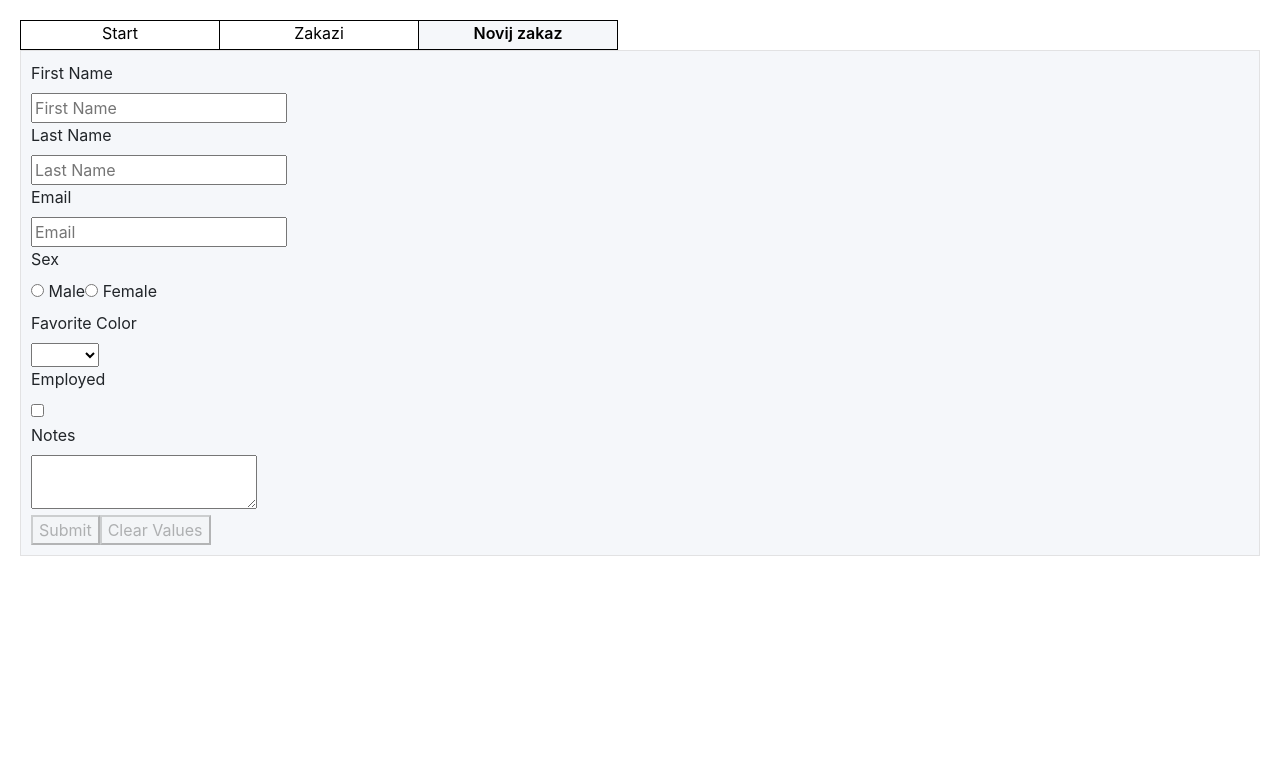
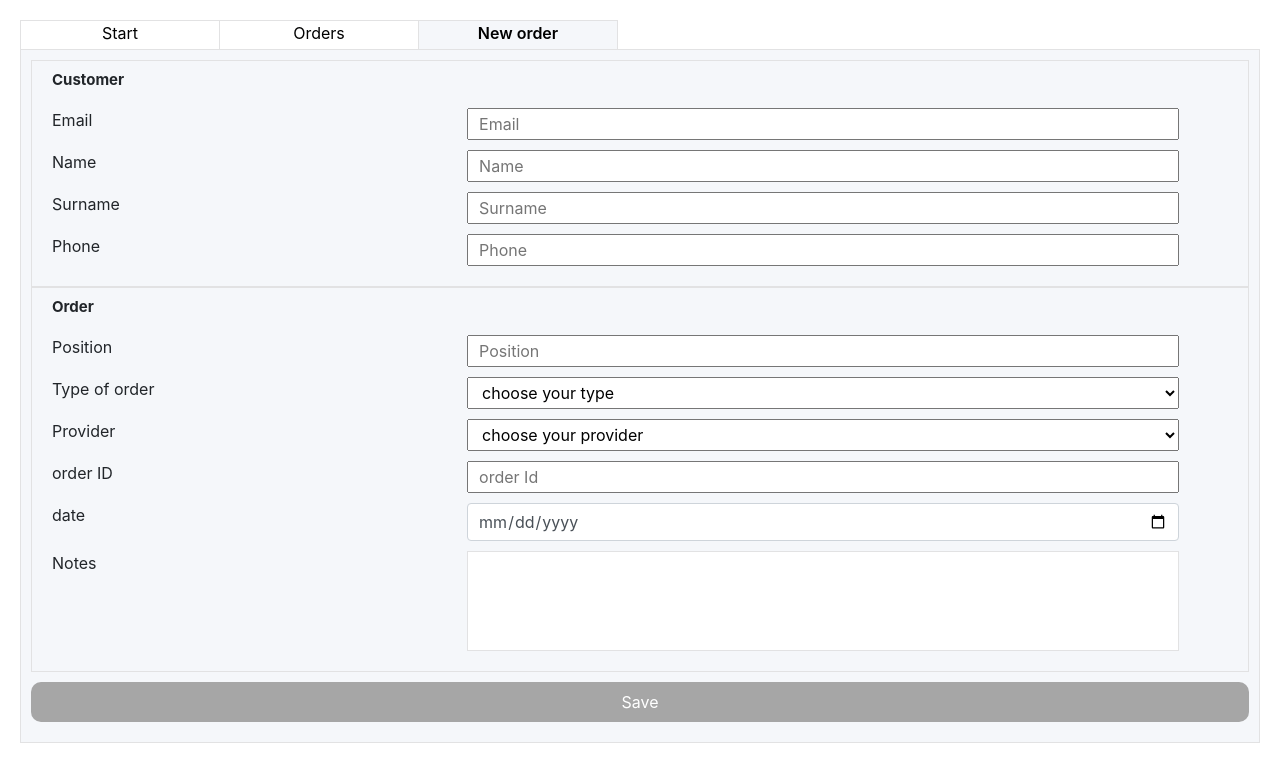
Before and after one commit to squier111/test-spa, a React (Create React App) app: page /order in a window 1280 px wide. Shown: the top 782 px of the page. Built offline with nearby package versions, Linux system fonts and the light colour scheme; no server answers.

Commit message:
in progress

```diff
--- a/src/components/app/app.js
+++ b/src/components/app/app.js
@@ -1,28 +1,11 @@
 import React, {Component} from 'react'
 import './app.css'
-import { connect } from 'react-redux';
 import Header from '../shop-header';
 import {HomePage , OrderPage , CartPage } from '../pages';
-
 import {Route, Switch} from 'react-router-dom';
-
-import WithSpaService from '../hoc'
-
-import {itemsLoaded} from '../../actions';
-
 
 class App extends Component {
 
-
-  componentDidMount() {
-    // 1. receive data
-    const {WithSpaService , itemsLoaded} = this.props;
-
-    // 2.dispatch action to store
-        WithSpaService.getResource().then((data)=>{
-          itemsLoaded(data);
-      });
-  }
 
   render() {
     return (
@@ -52,17 +35,5 @@ class App extends Component {
   }
 }
 
-const mapStateToProps = () => {
-  return {};
-}
 
-const mapDispatchToProps = (dispatch) => {
-  return {
-    itemsLoaded: item => {
-      dispatch(itemsLoaded(item));
-    },
-  }
-}
-
-
-export default WithSpaService()(connect(mapStateToProps, mapDispatchToProps)(App));
+export default App;
--- a/src/components/pages/home-page.js
+++ b/src/components/pages/home-page.js
@@ -1,10 +1,31 @@
 import React from 'react';
 import {Link} from 'react-router-dom'
 
+const buttonHolderStyle = {
+  display: 'flex',
+  minHeight: '500px',
+  justifyContent: 'center',
+  alignItems: "center",
+}
+
+const buttonStyle = {
+  color: '#fff',
+  display: 'inline-block',
+  verticalAlign: 'top',
+  background: '#5252d4',
+  borderRadius: "30px",
+  minWidth: '200px',
+  paddingTop: '7px',
+  height: '40px',
+  textAlign:'center',
+}
+
+
 const HomePage =() => {
   return <div className="home-page">
-           home-page
-           <Link to='/cart' className="link">Start</Link>
+           <div style={buttonHolderStyle}>
+              <Link style ={buttonStyle} to='/cart' className="link">Start</Link>
+           </div>
         </div>
 }
 
--- /dev/null
+++ b/src/components/pages/order-page.css
@@ -0,0 +1,47 @@
+.order-form label {
+    width: 35%;
+}
+.order-form input {
+    width: 60%;
+    padding: 0 10px;
+}
+.order-form select {
+    width: 60%;
+    padding: 0 10px;
+}
+.order-form textarea {
+    width: 60%;
+    resize: none;
+    height: 100px;
+    border: 1px solid #e2e2e3;
+    padding: 0 10px;
+}
+.order-form .form-row {
+    margin: 0 0 10px;
+}
+.order-form .form-row-submit {
+    margin: 0 0 10px;
+    padding: 10px 0 0 0;
+}
+.order-form .form-row-submit button {
+    width: 100%;
+    height: 40px;
+    color: #fff;
+    background: #5252d4;
+    border: none;
+    border-radius: 10px;
+}
+.order-form .form-row-submit button:disabled {
+    background: #a6a6a6;
+    cursor: no-drop;
+}
+.form-part {
+    border: 1px solid #e2e2e3;
+    padding: 10px 10px 10px 20px;
+}
+.form-part h3 {
+    font-size: 15px;
+    line-height: 17px;
+    font-weight: 700;
+    margin: 0 0 20px;
+}
--- a/src/components/pages/order-page.js
+++ b/src/components/pages/order-page.js
@@ -1,172 +1,116 @@
 import React , {Component} from 'react';
 import { connect } from 'react-redux';
-import {submitForm , nameForm, emailForm} from '../../actions';
+import {submitForm , itemsRequest, itemsError} from '../../actions';
 import WithSpaService from '../hoc';
+import {reset} from 'redux-form';
 import { Field, reduxForm } from 'redux-form';
+import './order-page.css';
 
 class OrderPage extends Component {
-  constructor(){
-    super();
-    this.state={
-      customer: '',
-      email: '',
-    }
-  }
-
-  onLabelChangeMail =(e) => {
-    this.setState({email:e.target.value})
-    this.props.emailForm(this.state.email);
-  }
-  onLabelChangeName = (e) => {
-    this.setState({customer:e.target.value})
-    this.props.nameForm(this.state.customer);
-  }
-
 
   onSubmit =(e) => {
     e.preventDefault();
     const spa = this.props.WithSpaService;
     this.props.onSubmit(spa);
-    this.setState({
-      customer: '',
-      email: '',
-    });
-
   }
 
   render () {
-    const {customer, email} = this.state;
-    const { handleSubmit, pristine, reset, submitting } = this.props;
+    const { handleSubmit, pristine, submitting, reset } = this.props;
     return (
-    <form onSubmit={handleSubmit}>
-      <div>
-        <label>First Name</label>
-        <div>
+    <form className="order-form" onSubmit={this.onSubmit}>
+      <div className="form-part">
+        <h3>Customer</h3>
+        <div className="form-row">
+          <label>Email</label>
+            <Field
+              name="email"
+              component="input"
+              type="email"
+              placeholder="Email"
+              />
+        </div>
+        <div className="form-row">
+          <label>Name</label>
           <Field
-            name="firstName"
+            name="name"
             component="input"
             type="text"
-            placeholder="First Name"
+            placeholder="Name"
+          />
+        </div>
+        <div className="form-row">
+          <label>Surname</label>
+          <Field
+            name="surname"
+            component="input"
+            type="text"
+            placeholder="Surname"
+          />
+        </div>
+        <div className="form-row">
+          <label>Phone</label>
+          <Field
+            name="phone"
+            component="input"
+            type="text"
+            placeholder="Phone"
           />
         </div>
       </div>
-      <div>
-        <label>Last Name</label>
-        <div>
+      <div className="form-part">
+        <h3>Order</h3>
+        <div className="form-row">
+          <label>Position</label>
           <Field
-            name="lastName"
+            name="position"
             component="input"
             type="text"
-            placeholder="Last Name"
+            placeholder="Position"
           />
         </div>
-      </div>
-      <div>
-        <label>Email</label>
-        <div>
+        <div className="form-row">
+          <label>Type of order</label>
+          <Field name="order" component="select"  placeholder="choose your type">
+            <option value='choose your type'>choose your type</option>
+            <option value="retail">retail</option>
+            <option value="wholesale">wholesale</option>
+          </Field>
+        </div>
+        <div className="form-row">
+          <label>Provider</label>
+          <Field name="provider" component="select"  placeholder="choose your provider">
+            <option value='choose your provider'>choose your provider</option>
+            <option value="needMeat">NeedMeat</option>
+            <option value="bunnyForMoney">BunnyForMoney</option>
+          </Field>
+        </div>
+        <div className="form-row">
+          <label>order ID</label>
           <Field
-            name="email"
+            name="orderid"
             component="input"
-            type="email"
-            placeholder="Email"
+            type="text"
+            placeholder="order Id"
           />
         </div>
-      </div>
-      <div>
-        <label>Sex</label>
-        <div>
-          <label>
-            <Field name="sex" component="input" type="radio" value="male" />
-            {' '}
-            Male
-          </label>
-          <label>
-            <Field name="sex" component="input" type="radio" value="female" />
-            {' '}
-            Female
-          </label>
-        </div>
-      </div>
-      <div>
-        <label>Favorite Color</label>
-        <div>
-          <Field name="favoriteColor" component="select">
-            <option />
-            <option value="ff0000">Red</option>
-            <option value="00ff00">Green</option>
-            <option value="0000ff">Blue</option>
-          </Field>
-        </div>
-      </div>
-      <div>
-        <label htmlFor="employed">Employed</label>
-        <div>
-          <Field
-            name="employed"
-            id="employed"
-            component="input"
-            type="checkbox"
-          />
-        </div>
-      </div>
-      <div>
-        <label>Notes</label>
-        <div>
+        <div className="form-row">
+            <label>date</label>
+            <Field
+              name="dateToDone"
+              className="form-control"
+              component="input"
+              type="date"
+            />
+          </div>
+        <div className="form-row">
+          <label>Notes</label>
           <Field name="notes" component="textarea" />
         </div>
       </div>
-      <div>
-        <button type="submit" disabled={pristine || submitting}>Submit</button>
-        <button type="button" disabled={pristine || submitting} onClick={reset}>
-          Clear Values
-        </button>
+      <div className="form-row-submit">
+        <button type="submit" disabled={pristine || submitting}>Save</button>
       </div>
     </form>
-      // <form className="order-page" onSubmit ={this.onSubmit}>
-      //     <div>
-      //       <h3>Заказчик</h3>
-      //       <div className="row">
-      //         <input type="text" placeholder="E-mail" value={email}  onChange={this.onLabelChangeMail} />
-      //       </div>
-      //       <div className="row">
-      //         <input type="text" placeholder="Name" value={customer}  onChange={this.onLabelChangeName}  />
-      //       </div>
-      //       <div className="row">
-      //         <input type="text" placeholder="Surname" />
-      //       </div>
-      //       <div className="row">
-      //         <input type="text" placeholder="phone" />
-      //       </div>
-      //     </div>
-      //     <div>
-      //       <h3>Заказ</h3>
-      //       <div className="row">
-      //         <input type="text" placeholder="Position" />
-      //       </div>
-      //       <div className="row">
-      //         <select>
-      //           <option>Розница</option>
-      //           <option>Опт</option>
-      //         </select>
-      //       </div>
-      //       <div className="row">
-      //         <select>
-      //           <option>ООО Васины штуки</option>
-      //           <option>ООО Петин Рошен</option>
-      //         </select>
-      //       </div>
-      //       <div className="row">
-      //         <input type="text" placeholder="Order ID" />
-      //       </div>
-      //       <div className="row">
-      //         <input type="text" placeholder="Date" />
-      //       </div>
-      //       <div className="row">
-      //         <textarea placeholder="Comment"></textarea>
-      //       </div>
-      //     </div>
-      //     <button type="submit">Save</button>
-      // </form>
     )
   }
 }
@@ -178,20 +122,14 @@ const mapDispatchToProps = (dispatch) => {
   return {
     onSubmit: (spa) => {
       dispatch(submitForm(spa));
-    },
-    nameForm: (customer) => {
-      dispatch(nameForm(customer));
-    },
-    emailForm: (mail) => {
-      dispatch(emailForm(mail));
+      dispatch(reset('simple'));
     },
   }
 }
 
-
 export default WithSpaService()
 (reduxForm({
-  form: 'simple', // a unique identifier for this form
+  form: 'simple',
 })
 (connect(mapStateToProps, mapDispatchToProps)(OrderPage)
 ));
--- a/src/components/shop-header/shop-header.css
+++ b/src/components/shop-header/shop-header.css
@@ -1,5 +1,5 @@
 .header-list {
-  margin: 0;
+  margin: 0 0 -1px;
   padding: 0;
   list-style: none;
 }
@@ -17,7 +17,7 @@
   text-align: center;
   margin: 0 -1px 0 0;
   min-height: 30px;
-  border: 1px #000 solid;
+  border: 1px solid #e2e2e3;
 }
 .header-list li a.active {
   font-weight: 600;
--- a/src/components/shop-header/shop-header.js
+++ b/src/components/shop-header/shop-header.js
@@ -8,10 +8,10 @@ const Header =() => {
                 <NavLink exact={true} to='/' className="link">Start</NavLink>
               </li>
               <li>
-                <NavLink exact={true} to='/cart' className="link">Zakazi</NavLink>
+                <NavLink exact={true} to='/cart' className="link">Orders</NavLink>
               </li>
               <li>
-                <NavLink exact={true} to='/order' className="link">Novij zakaz</NavLink>
+                <NavLink exact={true} to='/order' className="link">New order</NavLink>
               </li>
            </ul>
         </div>
--- a/src/components/spinner/index.js
+++ b/src/components/spinner/index.js
@@ -1,3 +1,3 @@
-import Spinner from './spinner';
+import Spinner from './spinner.js';
 
 export default Spinner;
--- a/src/components/spinner/spinner.js
+++ b/src/components/spinner/spinner.js
@@ -1,6 +1,4 @@
 import React from 'react'
-import './app.css'
-
 
 const Spinner = () => {
   return (
```
Also changed, not shown: src/actions/index.js (+26 -32 lines), src/components/order-table/order-table.js (+9 -19 lines), src/components/pages/cart-page.js (+61 -9 lines), src/reducers/index.js (+15 -30 lines).
